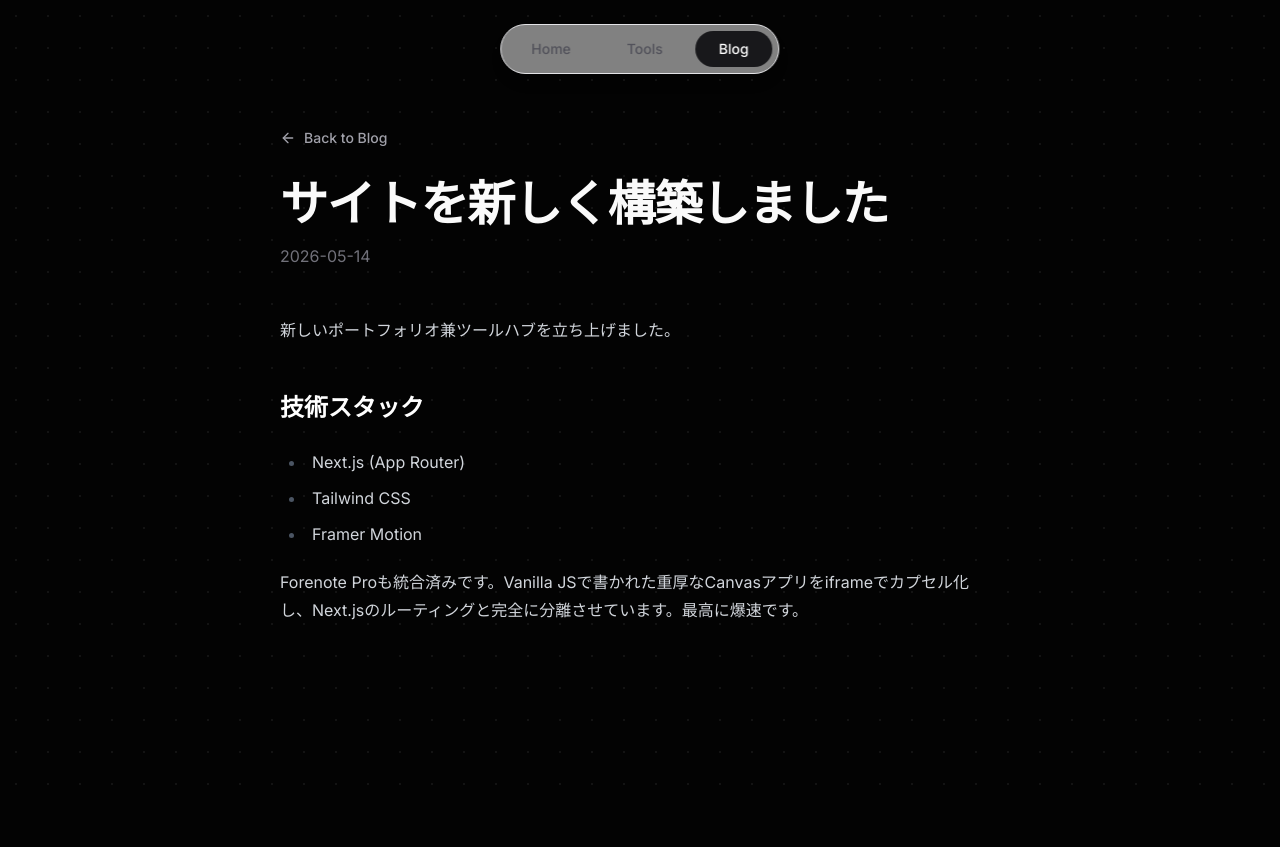
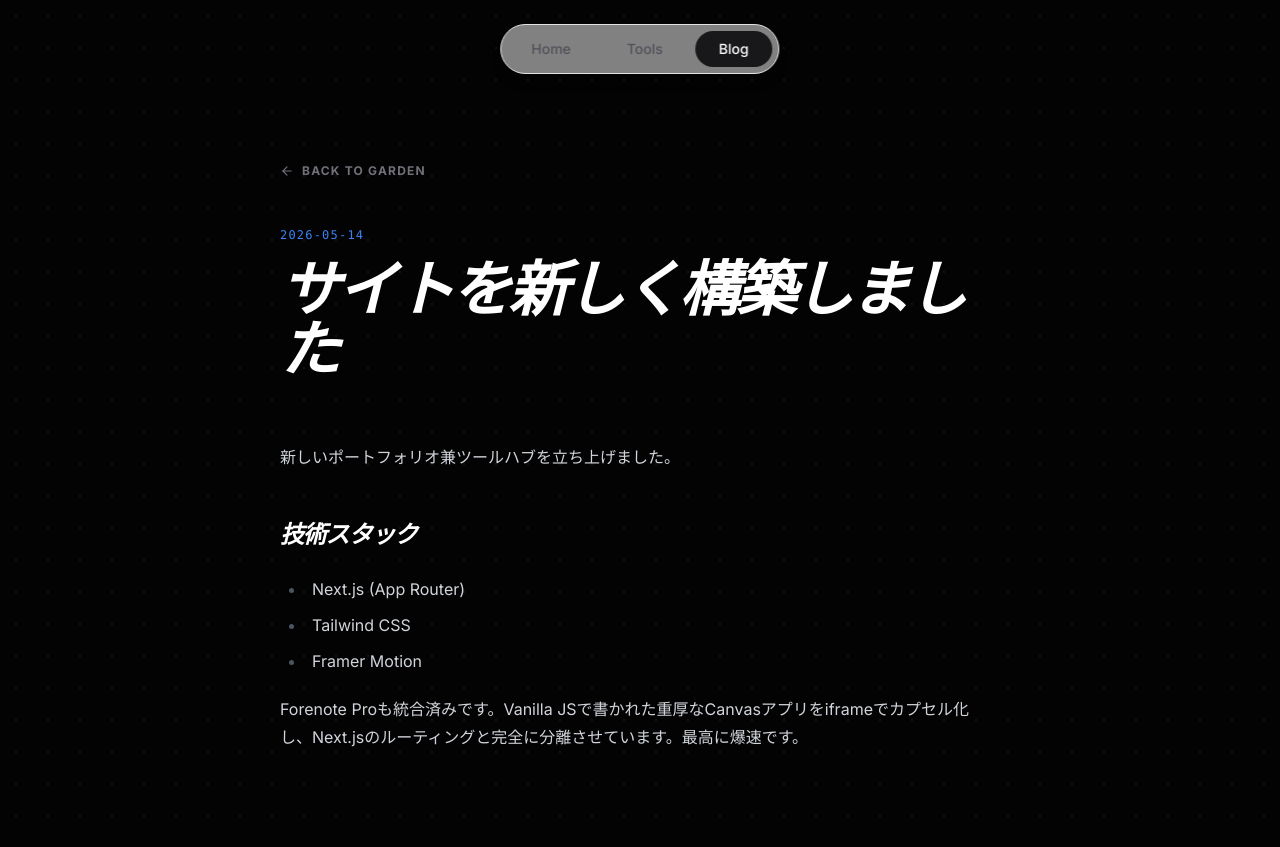
Before and after one commit to kaisei-2026/kaisei-12.-fromgoogle, a Next.js app: page /kaisei-12.-fromgoogle/blog/hello-world in a window 1280 px wide. Before the commit the page ends 800 px from the top, so only its background shows below. Built offline with nearby package versions, Linux system fonts and the light colour scheme.

Commit message:
Update page.tsx

```diff
--- a/app/blog/[slug]/page.tsx
+++ b/app/blog/[slug]/page.tsx
@@ -3,28 +3,24 @@ import Link from "next/link";
 import { ArrowLeft } from "lucide-react";
 import ReactMarkdown from "react-markdown";
 
-// 🌟 この関数を追加することで、ビルド時のエラーを解決します！
 export async function generateStaticParams() {
   const posts = getSortedPostsData();
-  return posts.map((post) => ({
-    slug: post.slug,
-  }));
+  return posts.map((post) => ({ slug: post.slug }));
 }
 
 export default async function PostPage({ params }: { params: { slug: string } }) {
-  // params を await して取得します（Next.jsの仕様変更対応）
   const { slug } = await (params as any);
   const postData = getPostData(slug);
 
   return (
-    <div className="min-h-screen pt-32 pb-24 px-6 max-w-3xl mx-auto text-zinc-50">
-      <Link href="/blog" className="inline-flex items-center text-sm font-medium text-zinc-400 hover:text-white mb-8 transition-colors">
-        <ArrowLeft size={16} className="mr-2" /> Back to Blog
+    <div className="min-h-screen pt-40 pb-24 px-6 max-w-3xl mx-auto">
+      <Link href="/blog" className="inline-flex items-center text-xs font-bold text-zinc-500 hover:text-white mb-12 transition-colors uppercase tracking-widest">
+        <ArrowLeft size={14} className="mr-2" /> Back to Garden
       </Link>
       <article>
-        <h1 className="text-4xl md:text-5xl font-bold tracking-tight mb-4">{postData.title}</h1>
-        <time className="text-zinc-500 block mb-12">{postData.date}</time>
-        <div className="prose prose-invert prose-blue max-w-none">
+        <time className="text-blue-500 font-mono text-xs tracking-widest mb-4 block">{postData.date}</time>
+        <h1 className="text-4xl md:text-6xl font-black text-white mb-16 leading-tight tracking-tighter uppercase italic">{postData.title}</h1>
+        <div className="prose prose-invert prose-blue max-w-none prose-headings:italic prose-headings:tracking-tighter">
           <ReactMarkdown>{postData.content}</ReactMarkdown>
         </div>
       </article>
```
